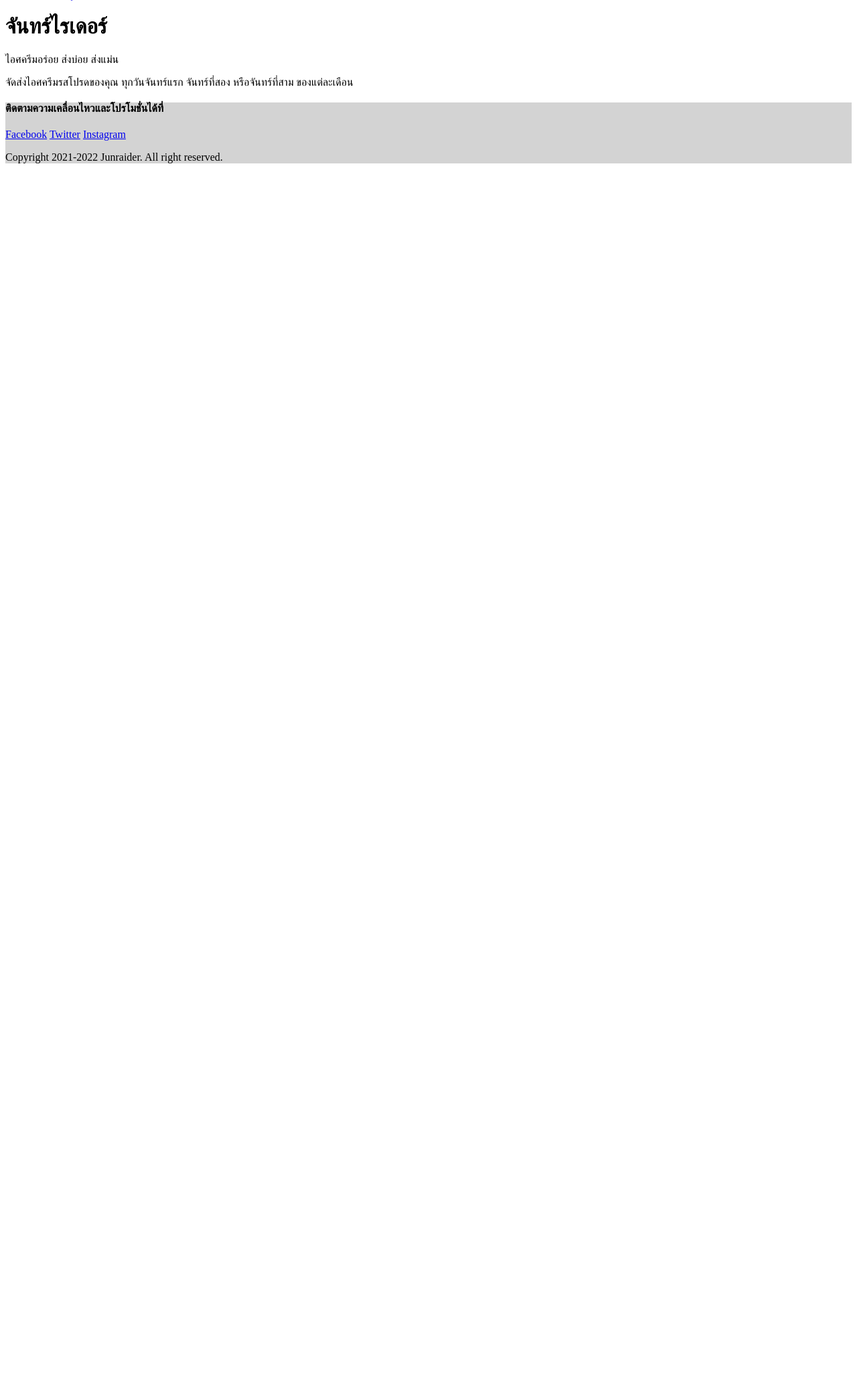
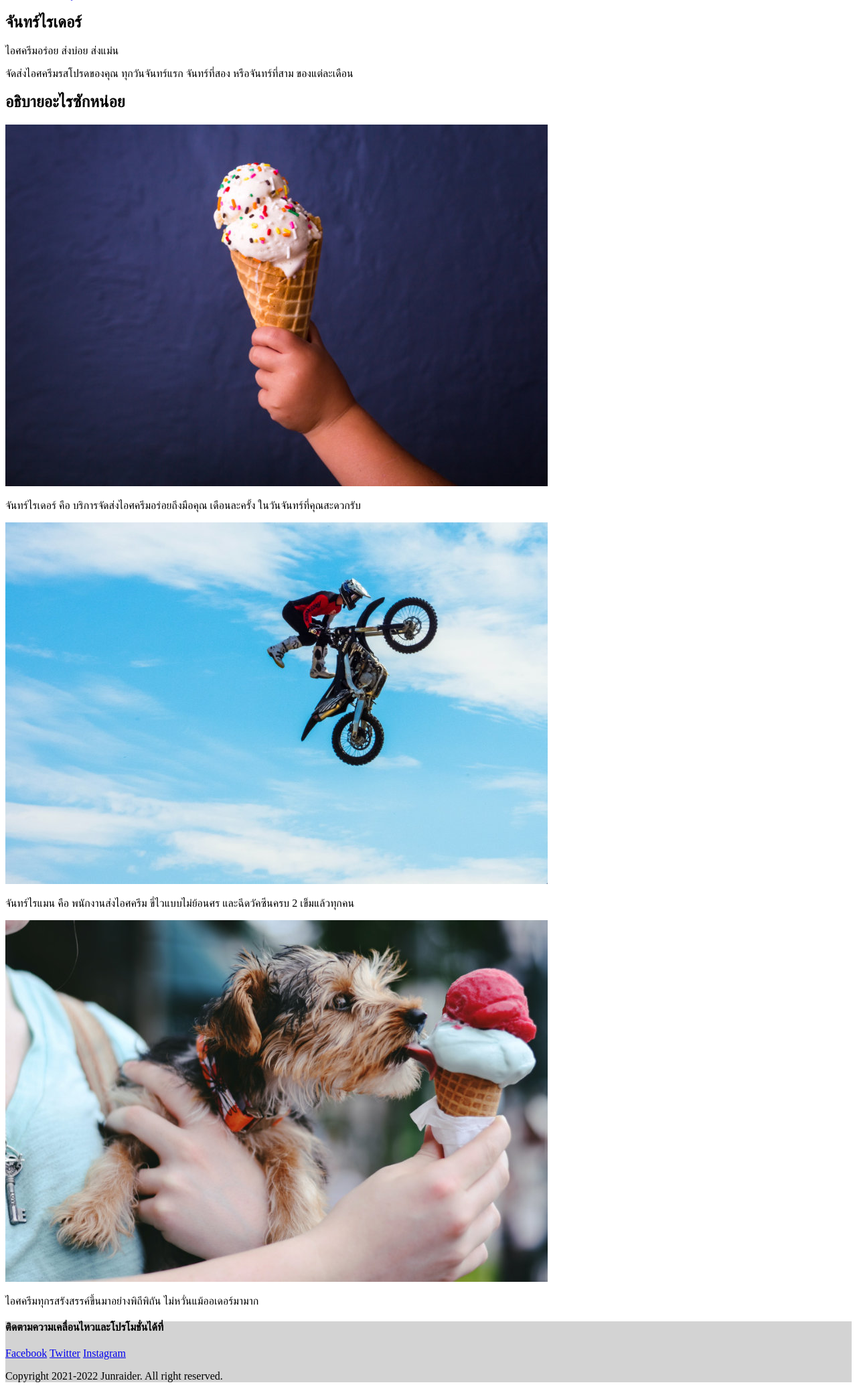
Before and after one commit to potchangelo/django-junraider, a Django app: page / in a window 1280 px wide. Shown: the part 26-2106 px from the top of the page at 67% size. Before the commit the page ends 270 px from the top, so only its background shows below. Run offline with Django 4.2, Linux system fonts and the light colour scheme.

Commit message:
Static images for home page

```diff
--- a/app_general/templates/app_general/home.html
+++ b/app_general/templates/app_general/home.html
@@ -1,7 +1,31 @@
 {% extends 'app_general/components/base.html' %}
+{% load static %}
 
 {% block content %}
-<h1>จันทร์ไรเดอร์</h1>
-<p>ไอศครีมอร่อย ส่งบ่อย ส่งแม่น</p>
-<p>จัดส่งไอศครีมรสโปรดของคุณ ทุกวันจันทร์แรก จันทร์ที่สอง หรือจันทร์ที่สาม ของแต่ละเดือน</p>
+<section>
+    <h1>จันทร์ไรเดอร์</h1>
+    <p>ไอศครีมอร่อย ส่งบ่อย ส่งแม่น</p>
+    <p>จัดส่งไอศครีมรสโปรดของคุณ ทุกวันจันทร์แรก จันทร์ที่สอง หรือจันทร์ที่สาม ของแต่ละเดือน</p>
+</section>
+<section>
+    <h2>อธิบายอะไรซักหน่อย</h2>
+    <div>
+        <div>
+            <img src="{% static 'app_general/home-about-1.jpg' %}">
+        </div>
+        <p>จันทร์ไรเดอร์ คือ บริการจัดส่งไอศครีมอร่อยถึงมือคุณ เดือนละครั้ง ในวันจันทร์ที่คุณสะดวกรับ</p>
+    </div>
+    <div>
+        <div>
+            <img src="{% static 'app_general/home-about-2.jpg' %}">
+        </div>
+        <p>จันทร์ไรแมน คือ พนักงานส่งไอศครีม ขี่ไวแบบไม่ย้อนศร และฉีดวัคซีนครบ 2 เข็มแล้วทุกคน</p>
+    </div>
+    <div>
+        <div>
+            <img src="{% static 'app_general/home-about-3.jpg' %}">
+        </div>
+        <p>ไอศครีมทุกรสรังสรรค์ขึ้นมาอย่างพิถีพิถัน ไม่หวั่นแม้ออเดอร์มามาก</p>
+    </div>
+</section>
 {% endblock %}
```
Also changed, not shown: app_general/static/app_general/home-about-1.jpg (added), app_general/static/app_general/home-about-2.jpg (added), app_general/static/app_general/home-about-3.jpg (added), app_general/static/app_general/home-bg.jpg (added).
